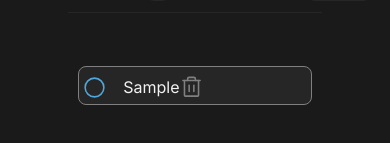
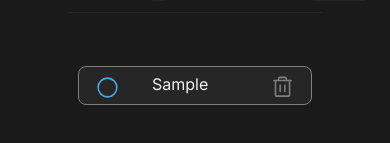
Before and after one commit to VitorAuri/ToDo-List---Desafio, a React (Vite) app: page / in a window 390 px wide. Both pictures are taken after typing "Sample" into the empty fields and a click on the button "Criar". Shown: the part 299-442 px from the top of the page. Built offline with nearby package versions, Linux system fonts and the light colour scheme.

Commit message:
Add files via upload

```diff
--- a/src/components/components-css/TaskBox.module.css
+++ b/src/components/components-css/TaskBox.module.css
@@ -1,8 +1,5 @@
 .taskBox{
-    width: auto;
-    height: auto;
     display: flex;
-    z-index: 2  ;
     background: var(--gray-500);
     border-radius: 8px;
     margin-top: 3.3rem;
@@ -15,14 +12,18 @@
     color: var(--blue);
     border: none;
     background: transparent;
-    margin-left: 0.2rem;
+    margin-right: 2rem;
+    margin-left: 1rem;
     margin-top: 0.5rem;
 }
 .taskText{
-    margin-top: 0.5rem;
-    margin-left: 1rem;
+    margin-top: 0.3rem;
+    flex-grow: 1;
+    overflow: auto;
+    word-wrap: break-word;
 }
 .trash{
+    position: relative;
     margin-top: 0.5rem;
     margin-right: 1rem;
     cursor: pointer;
@@ -38,9 +39,3 @@
     background: var(--purple-dark);
     border-radius: 100%;
 }
-
-@media (max-width: 280px){
-    .taskBox{
-        padding-right: 12rem;
-    }
-}
--- a/src/components/components-css/TaskList.module.css
+++ b/src/components/components-css/TaskList.module.css
@@ -92,14 +92,6 @@
 }
 
 @media (max-width: 430px){
-    .taskBox{
-        width: 90%;
-        height: 2rem;
-        margin-top: 5rem;
-        display: inline-flex;
-        justify-content: center;
-        border-bottom: 1px solid var(--gray-500);
-    }
     .createdTasks{
         display: inline-flex;
         color: var(--blue);
@@ -143,14 +135,6 @@
         margin-top: 0.45rem;
         margin-left: 0.3rem;
     }
-    .taskBox{
-        width: 90%;
-        height: 2rem;
-        margin-top: 5rem;
-        display: inline-flex;
-        justify-content: center;
-        border-bottom: 1px solid var(--gray-500);
-    }
     .createdTasks{
         display: inline-flex;
         color: var(--blue);
```
